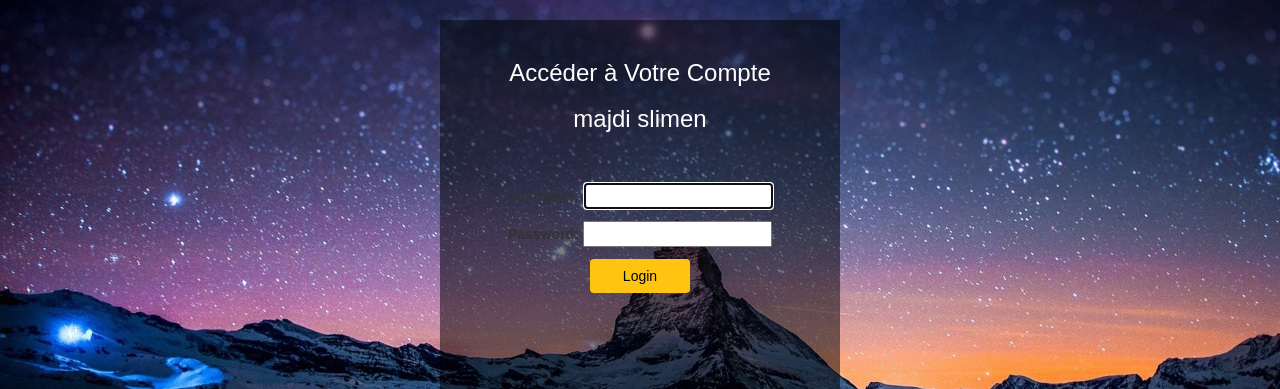
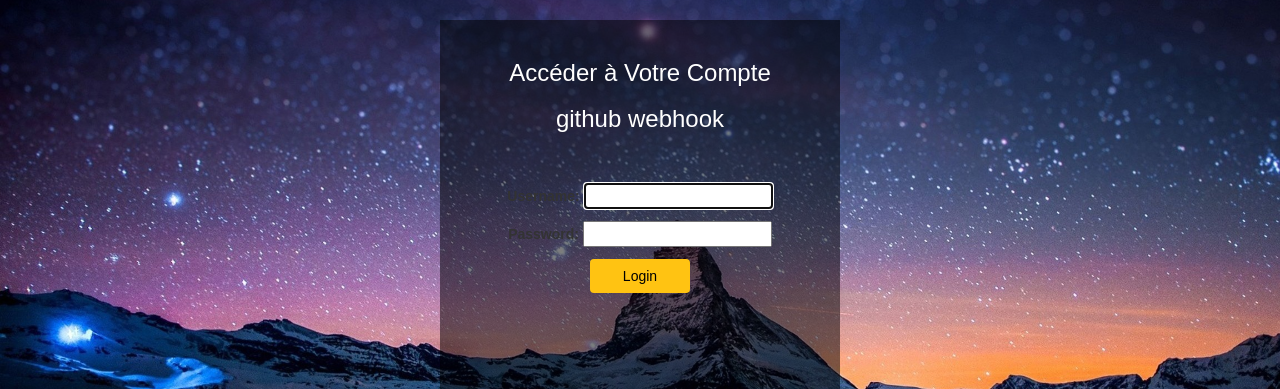
Before and after one commit to majdi912/supervision, a Django app: page /accounts/login/ in a window 1280 px wide. Shown: the part 195-584 px from the top of the page. Run offline with Django 3.2, Linux system fonts and the light colour scheme; some libraries are stand-ins or nearby versions.

Commit message:
Update login.html

```diff
--- a/monitor/templates/registration/login.html
+++ b/monitor/templates/registration/login.html
@@ -21,7 +21,7 @@
         <br>
 
         <h3>Accéder à Votre Compte</h3>
-        <h3>majdi slimen</h3>
+        <h3>github webhook</h3>
 
 
         <br>
```
